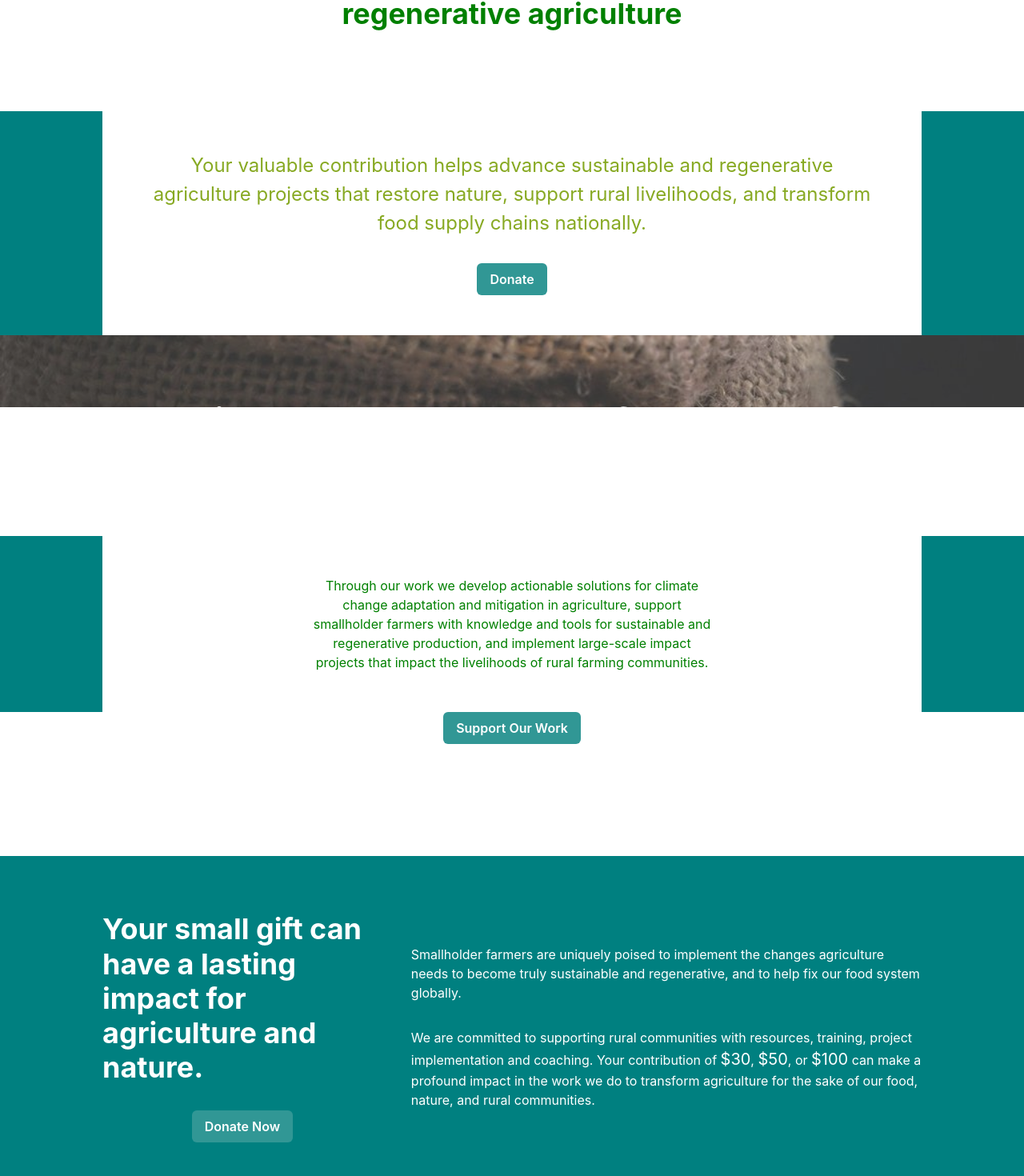
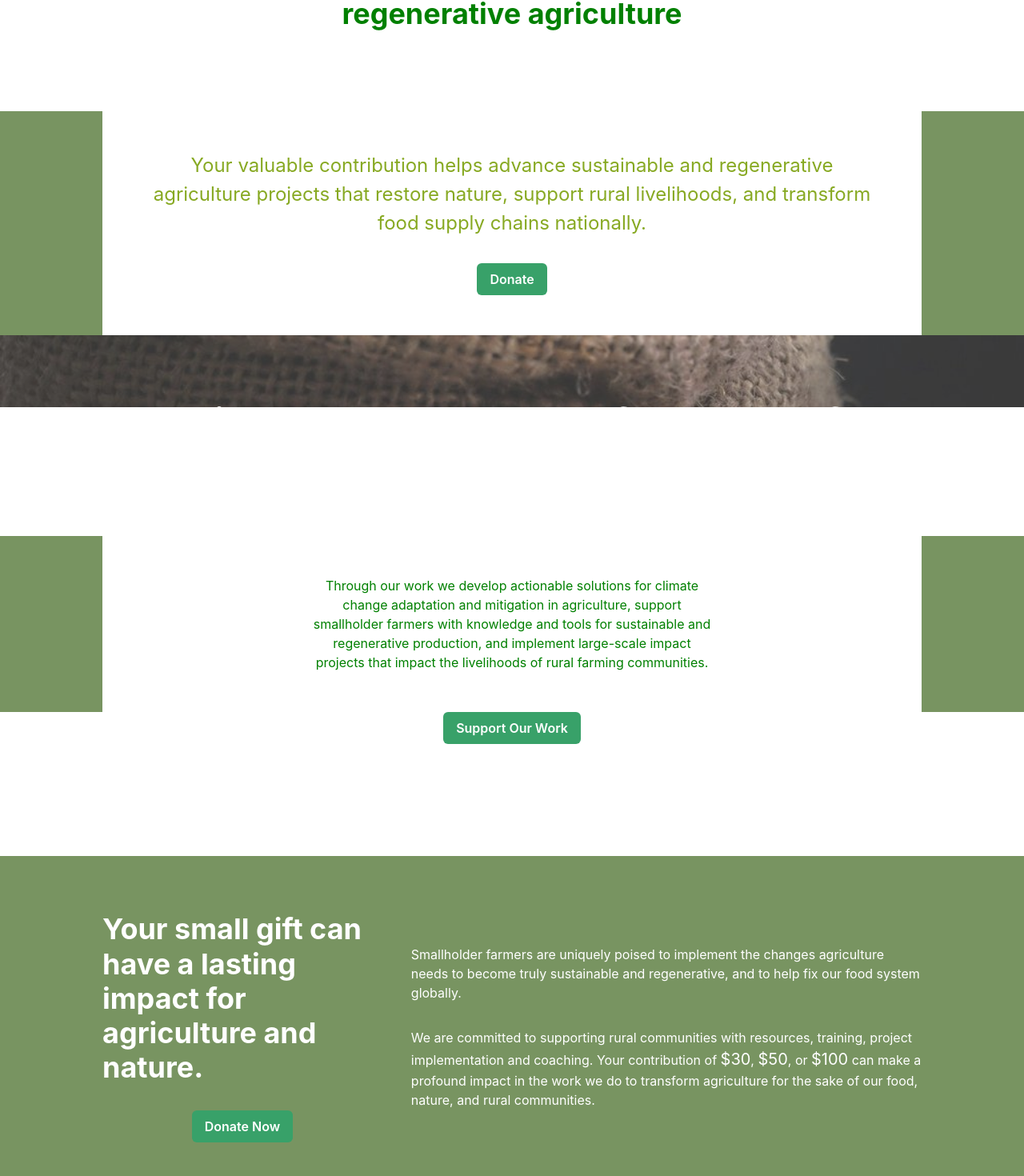
Before and after one commit to thomastepi/sawyer-camp, a React (Create React App) app: page /donate in a window 1280 px wide. Shown: the part 291-1761 px from the top of the page at 80% size. Built offline with nearby package versions, Linux system fonts and the light colour scheme; no server answers; a web font is replaced by a local one.

Commit message:
bgColorScheme

```diff
--- a/src/components/DonateLanding.js
+++ b/src/components/DonateLanding.js
@@ -22,14 +22,14 @@ const DonateLanding = () => {
           agriculture
         </Heading>
       </Box>
-      <Center bg="teal" mb="15px">
+      <Center bg="#789461" mb="15px">
         <VStack spacing={8} w="80%" bg="white" p="50px">
           <Text align="center" fontSize="2xl">
             Your valuable contribution helps advance sustainable and
             regenerative agriculture projects that restore nature, support rural
             livelihoods, and transform food supply chains nationally.
           </Text>
-          <Button colorScheme="teal">
+          <Button colorScheme="green">
             <Link to="/paypal">Donate</Link>
           </Button>
         </VStack>
--- a/src/components/DonateLayer.js
+++ b/src/components/DonateLayer.js
@@ -25,7 +25,7 @@ const DonateLayer = () => {
           families everywhere.
         </Heading>
       </Center>
-      <Box w="100%" align="center" bg="teal">
+      <Box w="100%" align="center" bg="#789461">
         <Center w="80%" bg="white" py="50px">
           <Box>
             <Text fontSize='md' w={isMobile ? "90%" : "50%"}>
@@ -40,7 +40,7 @@ const DonateLayer = () => {
       </Box>
       <Center w="100%">
         <Center pb="60px" w="40%" bg="white">
-          <Button colorScheme="teal">
+          <Button colorScheme="green">
             <Link to="/paypal">Support Our Work</Link>
           </Button>
         </Center>
--- a/src/components/DonateMiddle.js
+++ b/src/components/DonateMiddle.js
@@ -14,7 +14,7 @@ import { Link } from "react-router-dom";
 const DonateMiddle = () => {
   const isMobile = useBreakpointValue({ base: true, md: false });
   return (
-    <Box w="100%" bg="teal" mt="80px" color="white">
+    <Box w="100%" bg="#789461" mt="80px" color="white">
       <Center>
         <HStack w="80%" py="70px" spacing={9}>
           <Box>
@@ -23,7 +23,7 @@ const DonateMiddle = () => {
                 Your small gift can have a lasting impact for agriculture and
                 nature.
               </Heading>
-              <Button colorScheme="teal">
+              <Button colorScheme="green">
                 <Link to="/paypal">Donate Now</Link>
               </Button>
             </VStack>
--- a/src/pages/Projects.js
+++ b/src/pages/Projects.js
@@ -19,7 +19,7 @@ const Projects = () => {
     <>
       <Header />
       <Box w="100%" color="#87A922">
-        <Center bg="#9BCF53" h="20rem">
+        <Center bg="#789461" h="20rem">
           <Center w="70%" bg="white" h="20rem">
             <VStack spacing={9}>
               <Heading fontSize="3xl" color="green">
```
